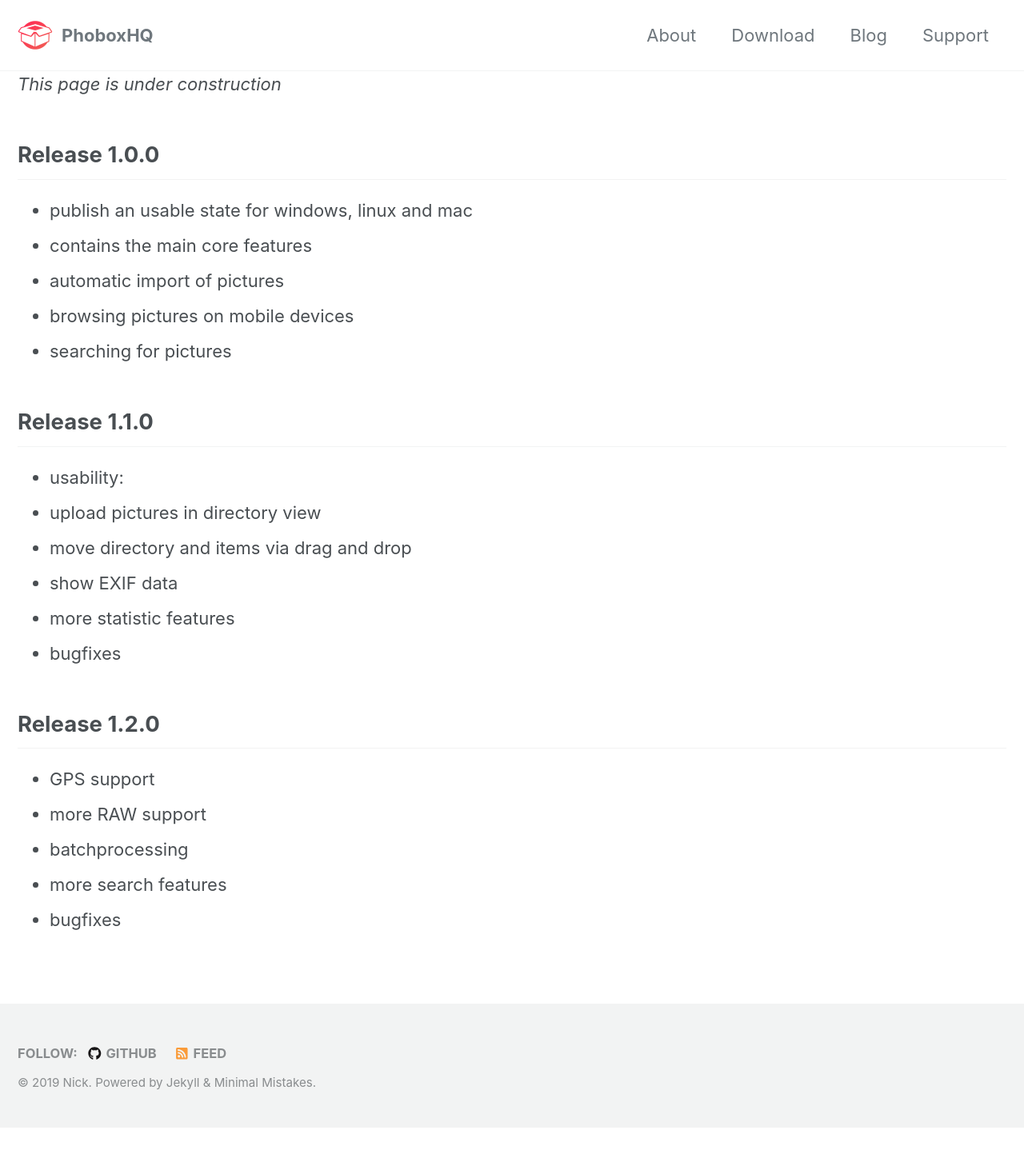
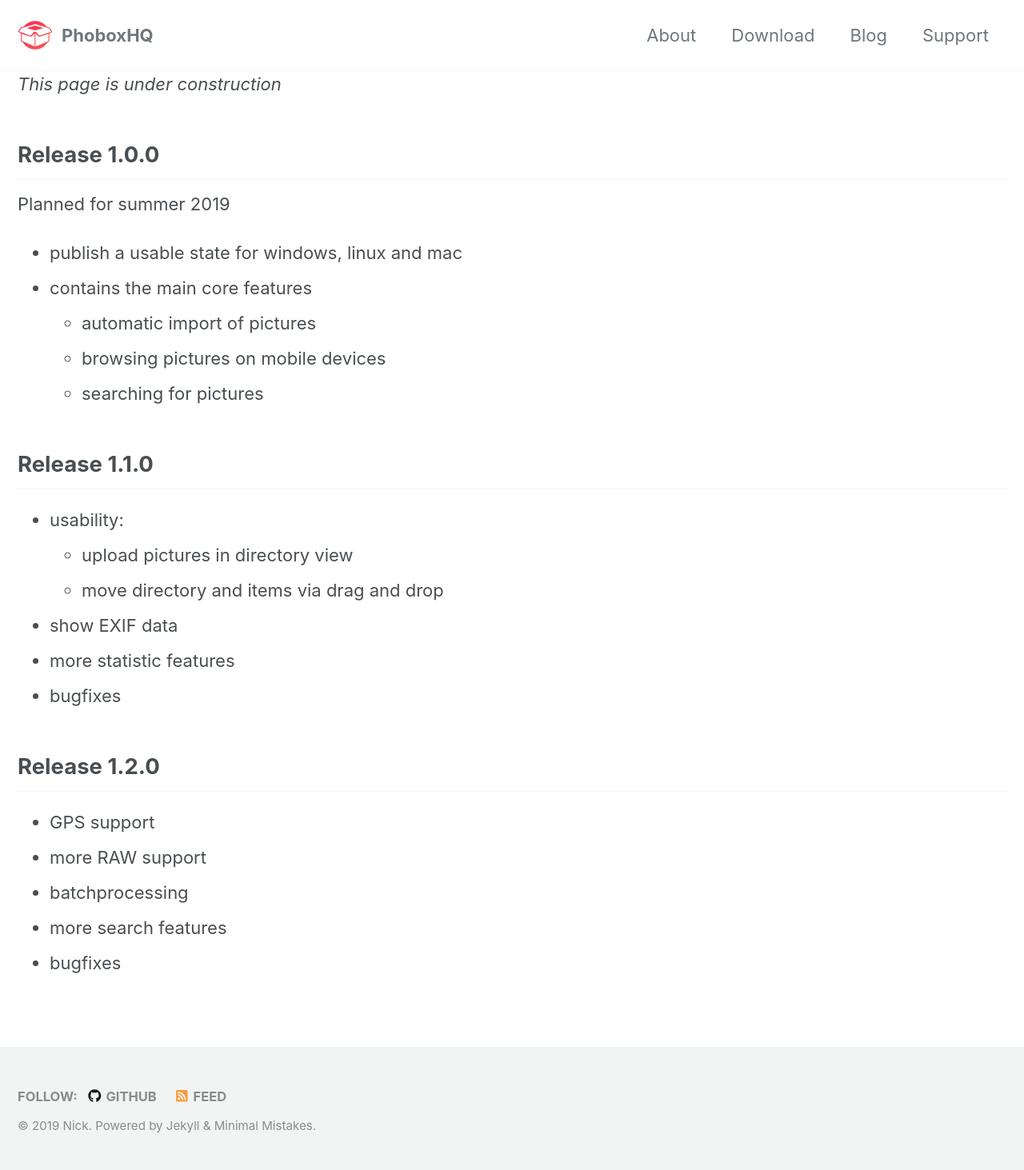
Before and after one commit to phoboxhq/home2, a Jekyll site: the page built from _pages/roadmap.md, in a window 1280 px wide. Shown: the whole page at 80% size. Built offline with Jekyll 4.4.1, drawn with Linux system fonts in a browser that asks for light colours; cached includes are drawn as plain includes; nearby versions of some CDN libraries; before the commit the page ends 1410 px from its top, so only the background shows below that.

Commit message:
Update roadmap.md

```diff
--- a/_pages/roadmap.md
+++ b/_pages/roadmap.md
@@ -9,18 +9,18 @@ _This page is under construction_
 
 ## Release 1.0.0
 
- * publish an usable state for windows, linux and mac
+Planned for summer 2019
+ * publish a usable state for windows, linux and mac
  * contains the main core features
-  * automatic import of pictures
-  * browsing pictures on mobile devices
-  * searching for pictures
-
+   * automatic import of pictures
+   * browsing pictures on mobile devices
+   * searching for pictures
 
 ## Release 1.1.0
 
  * usability:
-  * upload pictures in directory view
-  * move directory and items via drag and drop
+   * upload pictures in directory view
+   * move directory and items via drag and drop
  * show EXIF data
  * more statistic features
  * bugfixes
```
